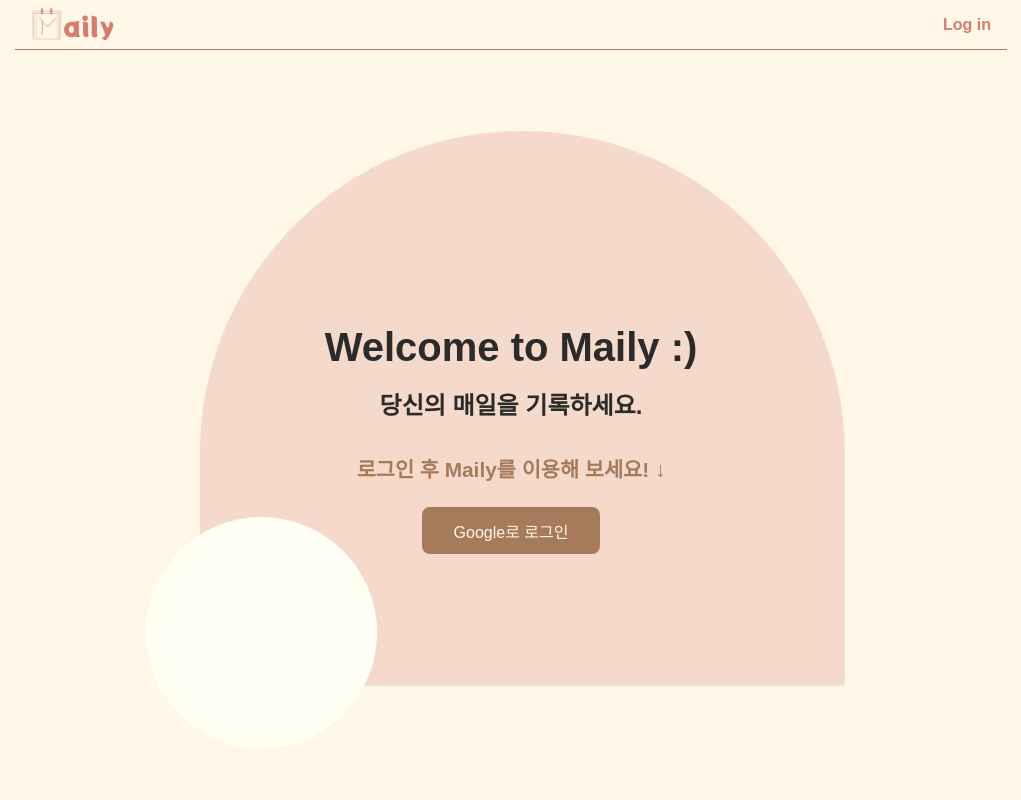
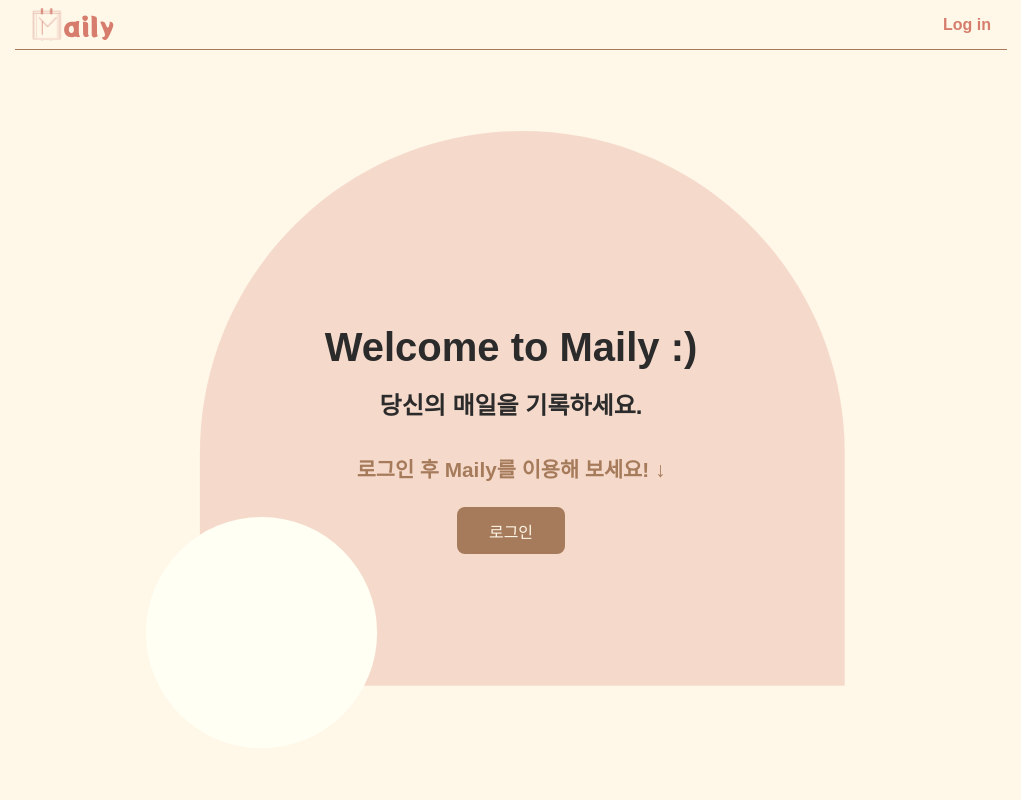
Before and after one commit to h-0y28/Maily, a React (Vite) app: page / in a window 1280 px wide. Shown: the top 800 px of the page, without its empty margins (129-1150 px from the left). Built offline with nearby package versions, Linux system fonts and the light colour scheme; no server answers; a web font is replaced by a local one.

Commit message:
style: 로그인 버튼 텍스트를 'Google로 로그인'에서 '로그인'으로 수정

```diff
--- a/src/components/Intro/Welcome/Welcome.tsx
+++ b/src/components/Intro/Welcome/Welcome.tsx
@@ -25,9 +25,7 @@ const Welcome = () => {
         {!user && (
           <>
             <S.LoginPhrase>로그인 후 Maily를 이용해 보세요! ↓</S.LoginPhrase>
-            <S.ButtonContainer onClick={login}>
-              Google로 로그인
-            </S.ButtonContainer>
+            <S.ButtonContainer onClick={login}>로그인</S.ButtonContainer>
           </>
         )}
       </S.ContentContainer>
```
